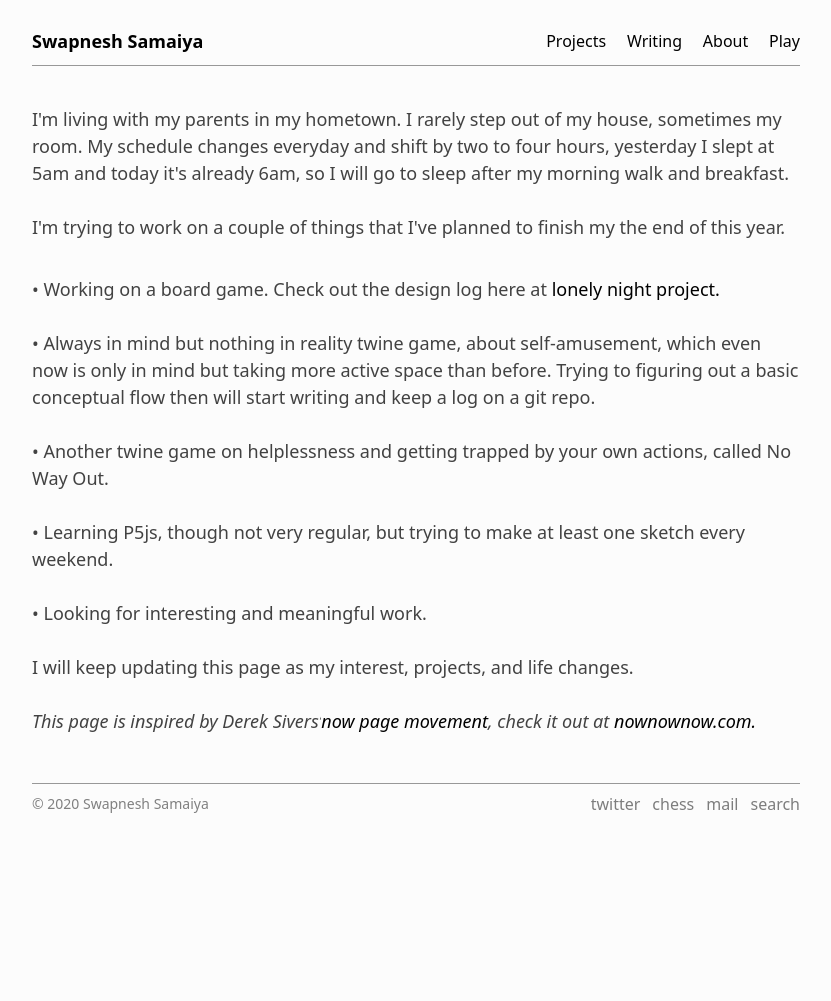
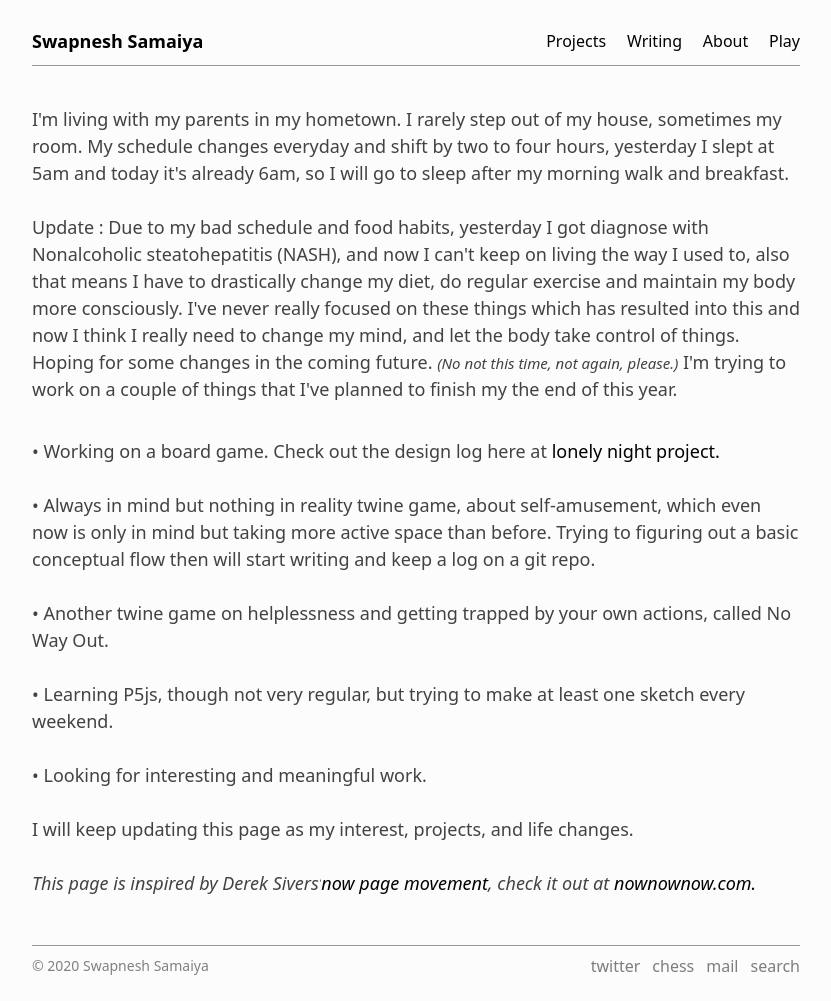
Before and after one commit to bunbutterjam/bunbutterjam.github.io, a Jekyll site: the page built from _pages/now.html, in a window 1280 px wide. Shown: the whole page, without its empty margins (224-1055 px from the left). Built offline with Jekyll 4.4.1, drawn with Linux system fonts in a browser that asks for light colours; before the commit the page ends 900 px from its top, so only the background shows below that.

Commit message:
now updated

```diff
--- a/_pages/now.html
+++ b/_pages/now.html
@@ -5,6 +5,9 @@ title: Now
 
 <p>
     I'm living with my parents in my hometown. I rarely step out of my house, sometimes my room. My schedule changes everyday and shift by two to four hours, yesterday I slept at 5am and today it's already 6am, so I will go to sleep after my morning walk and breakfast. <br><br>
+
+    Update : Due to my bad schedule and food habits, yesterday I got diagnose with Nonalcoholic steatohepatitis (NASH), and now I can't keep on living the way I used to, also that means I have to drastically change my diet, do regular exercise and maintain my body more consciously. I've never really focused on these things which has resulted into this and now I think I really need to change my mind, and let the body take control of things. Hoping for some changes in the coming future. <i style="font-size: smaller;">(No not this time, not again, please.)</i>
+
 
 I'm trying to work on a couple of things that I've planned to finish my the end of this year.<br><br>
 
```
